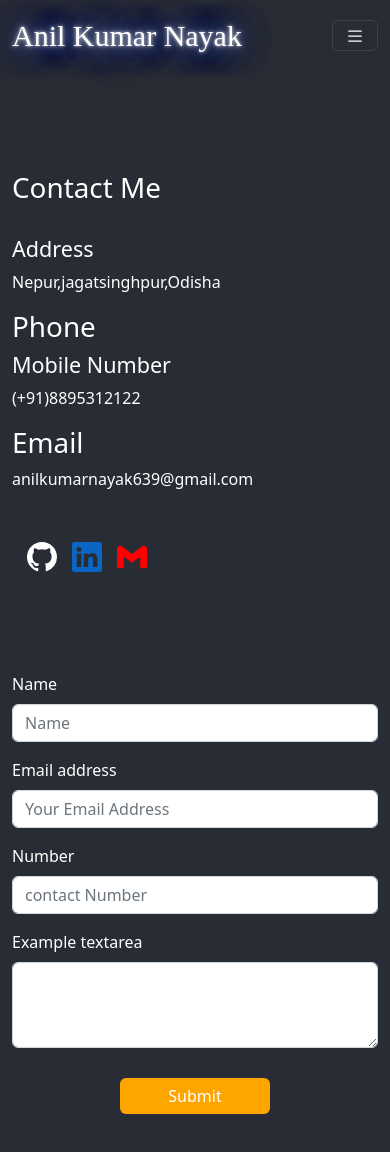
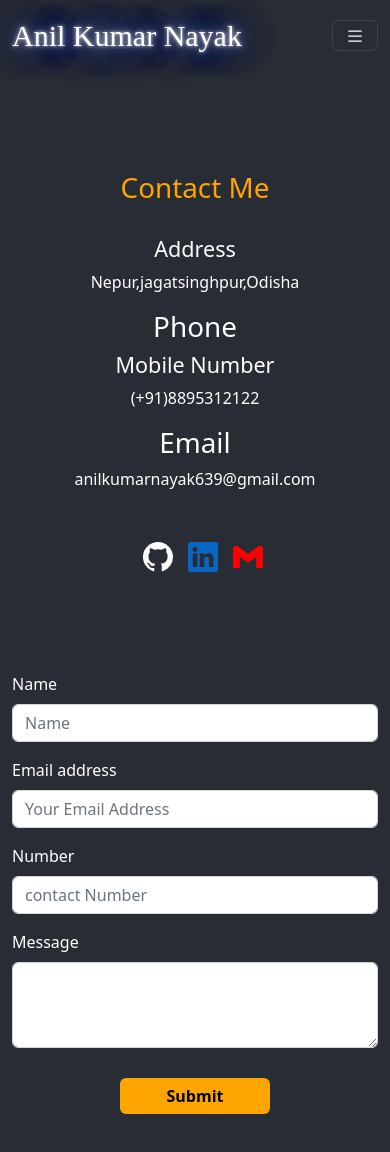
Before and after one commit to anil639/portfolio, a React (Create React App) app: page /contactMe in a window 390 px wide. Shown: the top 1152 px of the page. Built offline with nearby package versions, Linux system fonts and the light colour scheme.

Commit message:
small screen responsive updated.

```diff
--- a/src/components/ContactMe/Contact.css
+++ b/src/components/ContactMe/Contact.css
@@ -3,6 +3,12 @@
     border: 0px;
     color: white;
     margin-top: 100px;
+    @media (max-width:600px) {
+        text-align: center;
+    }
+}
+.contact_heading{
+    color: orange;
 }
 .card1_c_bg{
     flex-wrap: wrap;
@@ -13,11 +19,13 @@
 }
 .form_button{
     display: flex;
+    font-weight: bold;
     justify-content: center;
     margin: auto;
     width: 150px;
     margin-top: 30px;
     background-color: orange;
+    color: black;
     border: 0px;
 }
 .contact_pg{
@@ -42,4 +50,7 @@
 }
 .contact_social_media_icon{
     display: flex;
+    @media(max-width:600px){
+        justify-content:center;
+    }
 }
--- a/src/components/ContactMe/Contact.js
+++ b/src/components/ContactMe/Contact.js
@@ -23,8 +23,8 @@ const Contact = () => {
         <div className='contact_pg'>
             <Container>
                 <Row>
-                    <Col className='card_c_bg' >
-                        <h1>Contact Me</h1><br />
+                    <Col className='card_c_bg' xs={12} md={6} >
+                        <h1 className='contact_heading'>Contact Me</h1><br />
                         <h4>Address</h4>
                         <p>Nepur,jagatsinghpur,Odisha</p>
                         <h1>Phone</h1>
@@ -36,7 +36,7 @@ const Contact = () => {
                             <SocialMedia />
                         </div>
                     </Col>
-                    <Col className='card1_c_bg'>
+                    <Col className='card1_c_bg' xs={12} md={6}>
                         <Form className='c_form' onSubmit={handleSubmit}>
                             <Form.Group className="mb-3" >
                                 <Form.Label>Name</Form.Label>
@@ -80,7 +80,7 @@ const Contact = () => {
                                 />
                             </Form.Group>
                             <Form.Group className="mb-3" >
-                                <Form.Label>Example textarea</Form.Label>
+                                <Form.Label>Message</Form.Label>
                                 <Form.Control
                                     as="textarea"
                                     id="message"
```
